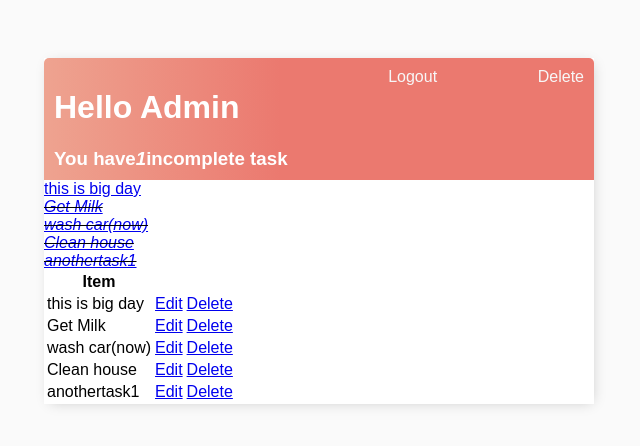
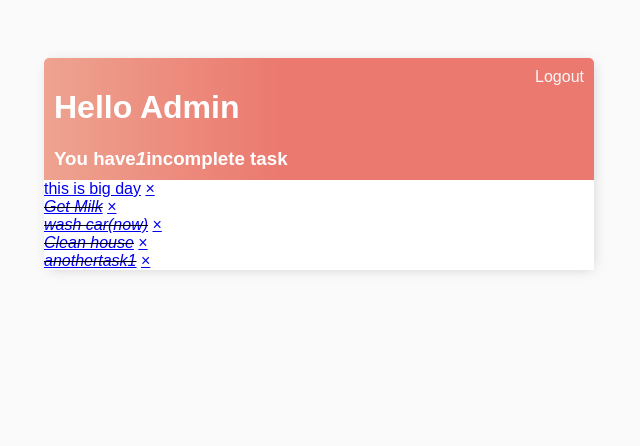
Before and after one commit to Gavriil1/CI_PP4_TD, a Django app: page / in a window 1280 px wide. Shown: the top 446 px of the page, without its empty margins (321-961 px from the left). Run offline with Django 4.2, Linux system fonts and the light colour scheme; a user stored in the database is signed in; data comes from the database, SQL or seed files in the repository.

Commit message:
addex X sign to delete task. Commented previous task table.

```diff
--- a/todo_list/base/templates/base/task_list.html
+++ b/todo_list/base/templates/base/task_list.html
@@ -12,7 +12,6 @@
     {% else %}
     <a href="{% url 'login' %}">Login</a>
     {% endif %}
-    <a class="delete-link" href="{% url 'task-delete' task.id %}">Delete</a>
 </div>
 
 
@@ -33,11 +32,14 @@
                 <div class="task-title">
                     <div class="task-complete-con"></div>
                     <i><s><a href="{% url 'task-update' task.id %}">{{task}}</a></s></i>
+                    <a class="delete-link" href="{% url 'task-delete' task.id %}">&#215;</a>
                 </div>
+
             {% else %}
                 <div class="task-title">
                     <div class="task-incomplete-con"></div>
                     <a href="{% url 'task-update' task.id %}">{{task}}</a>
+                    <a class="delete-link" href="{% url 'task-delete' task.id %}">&#215;</a>
                 </div>
             {% endif %}
         </div>
@@ -47,7 +49,7 @@
 
 </div>
 
-<table>
+<!-- <table>
     <tr>
         <th>Item</th>
         <th></th>
@@ -56,12 +58,12 @@
     {% for task in tasks %}
     <tr>
         <td>{{task.title}}</td>
-        <!-- <td><a href="{% url 'task' task.id %}">View</a></td> -->
+        <td><a href="{% url 'task' task.id %}">View</a></td>
         <td><a href="{% url 'task-update' task.id %}">Edit</a></td>
         <td><a href="{% url 'task-delete' task.id %}">Delete</a></td>
     </tr>
     {% empty %}
     <h3>No items in list</h3>
-    {% endfor %}
+    {% endfor %} -->
 </table>
 {% endblock content %}
```
